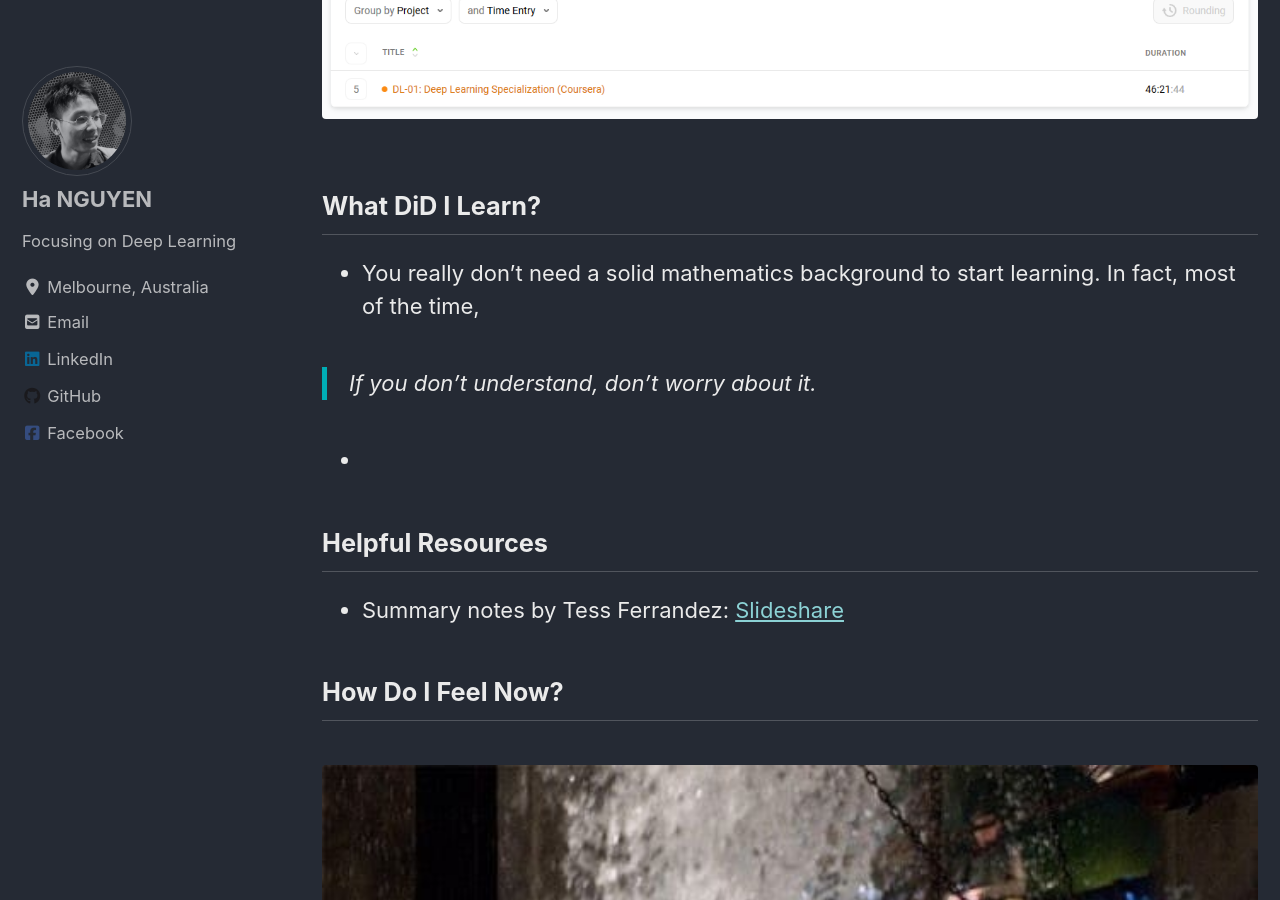
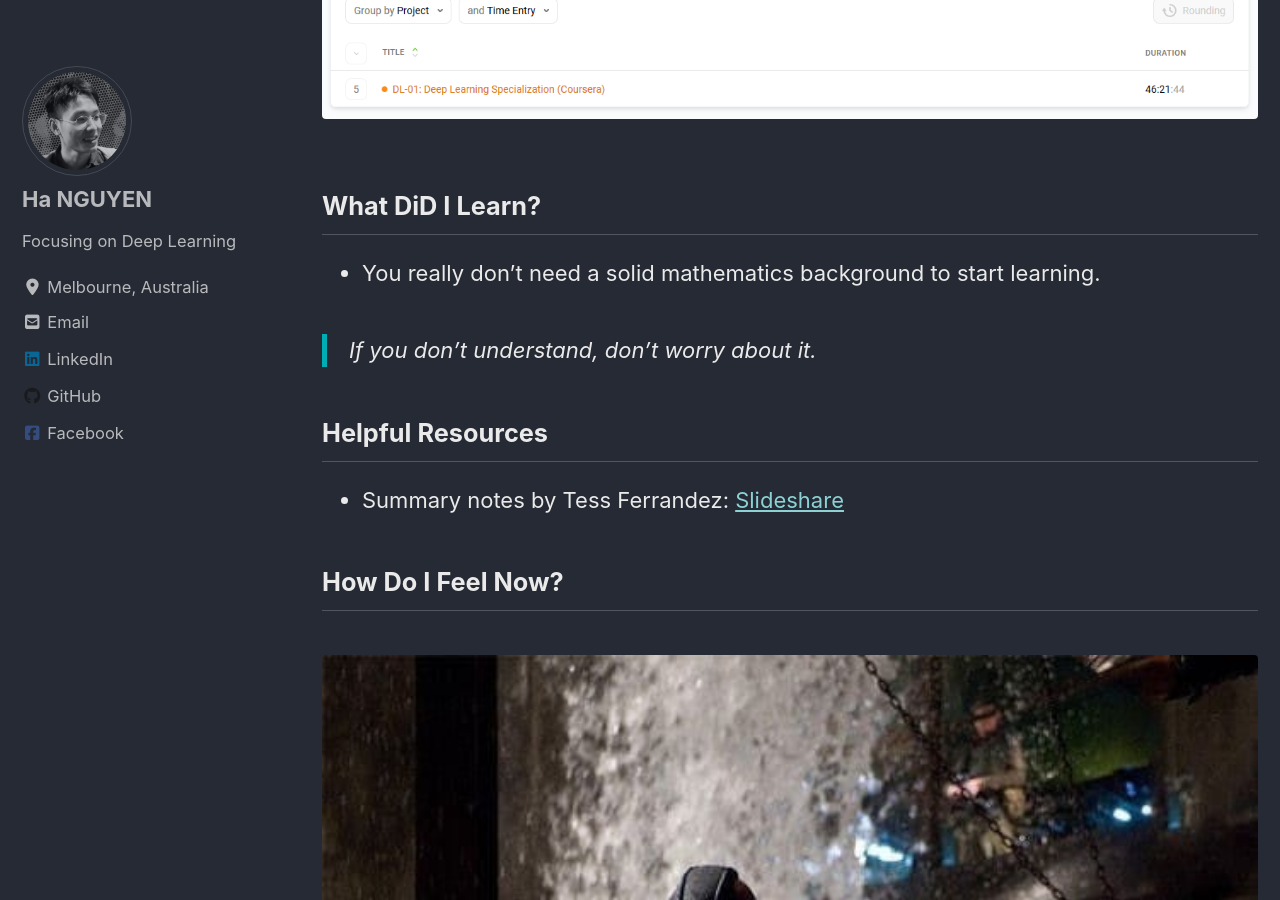
Before and after one commit to datasciblog/datasciblog.github.io, a Jekyll site: the page built from _posts/2019-12-19-DL-finishing-deep-learning-specialisation.md, in a window 1280 px wide and 900 px high, scrolled down 1646 px. Built offline with Jekyll 4.4.1, drawn with Linux system fonts in a browser that asks for light colours; cached includes are drawn as plain includes; nearby versions of some CDN libraries.

Commit message:
Update 2019-12-19-DL-finishing-deep-learning-specialisation.md

```diff
--- a/_posts/2019-12-19-DL-finishing-deep-learning-specialisation.md
+++ b/_posts/2019-12-19-DL-finishing-deep-learning-specialisation.md
@@ -35,11 +35,9 @@ I used [Toggl](https://toggl.com/) to track evey minutes of learning. At the end
 
 ## What DiD I Learn?
 
-- You really don't need a solid mathematics background to start learning. In fact, most of the time,
+- You really don't need a solid mathematics background to start learning.
 
 > If you don't understand, don't worry about it.
-
--
 
 ## Helpful Resources
 
```
